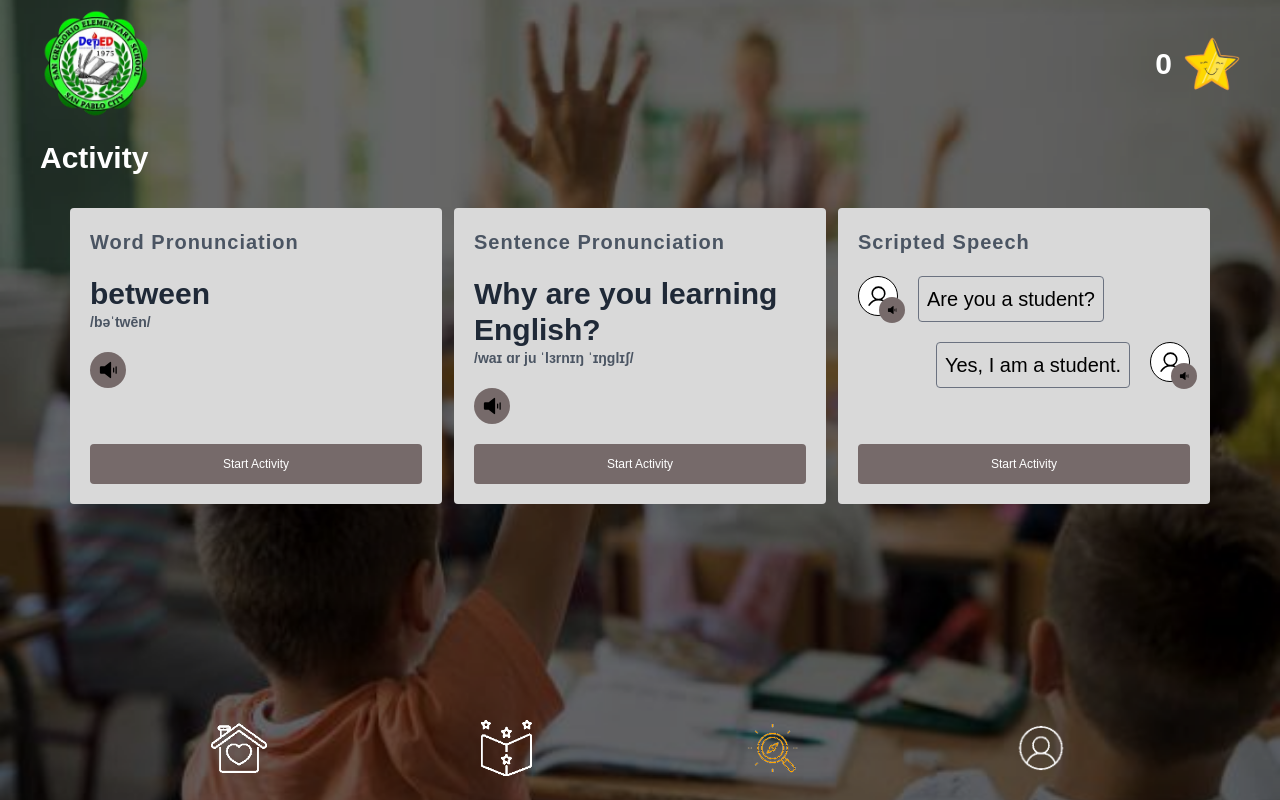
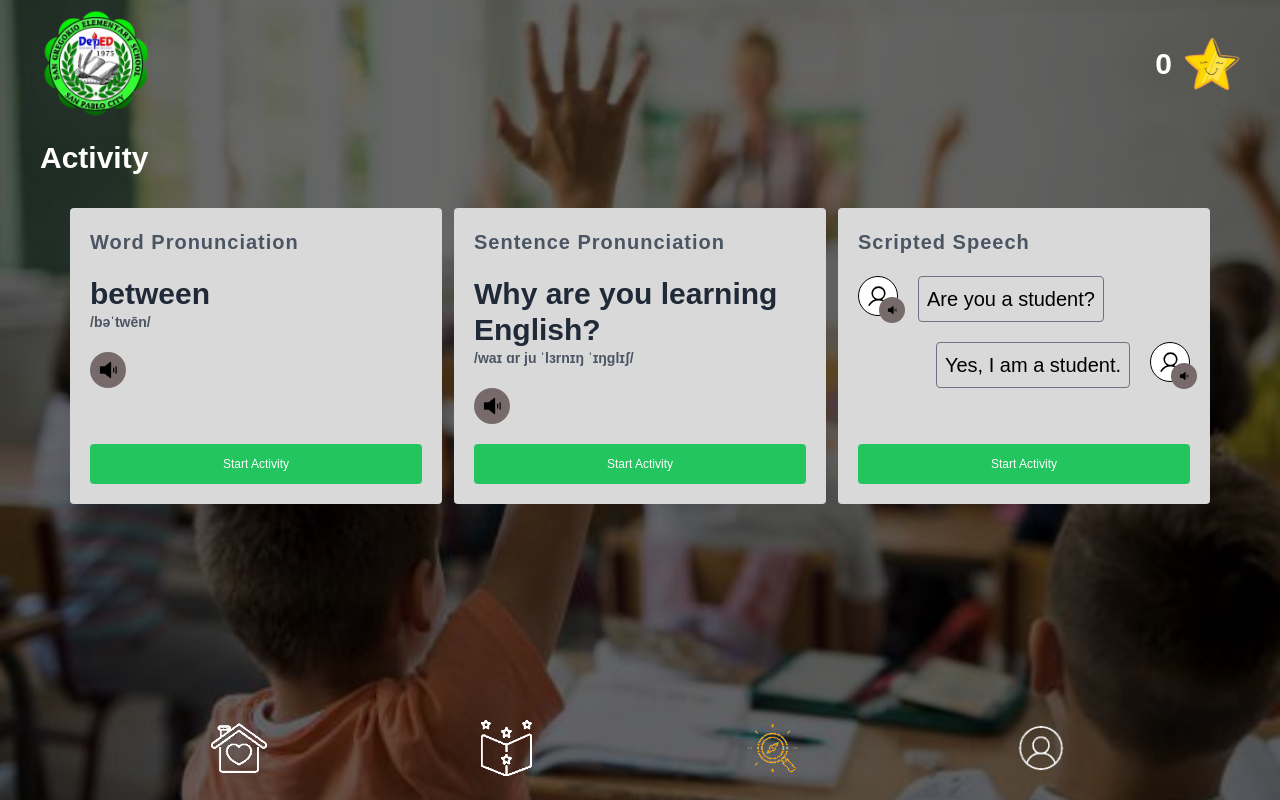
Before and after one commit to JohnAlbertRanada/happykids, a Next.js app: page /activity in a window 1280 px wide. Built offline with nearby package versions, Linux system fonts and the light colour scheme; no server answers; the database is empty; a web font is replaced by a local one.

Commit message:
updated color

```diff
--- a/app/activity/page.js
+++ b/app/activity/page.js
@@ -66,7 +66,7 @@ export default function Activity() {
           <button className="p-2 rounded-full bg-[#766A6A] w-fit h-fit mb-5" onClick={() => playAudio("between")}>
             <PiSpeakerSimpleHighFill size="20" />
           </button>
-          <button onClick={() => router.push("/activity/word_pronunciation")} className="bg-[#766A6A] text-white h-10 px-5 mt-auto rounded">
+          <button onClick={() => router.push("/activity/word_pronunciation")} className="bg-green-500 text-white h-10 px-5 mt-auto rounded">
             Start Activity
           </button>
         </div>
@@ -83,7 +83,7 @@ export default function Activity() {
           <button className="p-2 rounded-full bg-[#766A6A] w-fit h-fit mb-5" onClick={() => playAudio("Why are you learning English?")}>
             <PiSpeakerSimpleHighFill size="20" />
           </button>
-          <button onClick={() => router.push("/activity/sentence_pronunciation")} className="bg-[#766A6A] text-white h-10 px-5 mt-auto rounded">
+          <button onClick={() => router.push("/activity/sentence_pronunciation")} className="bg-green-500 text-white h-10 px-5 mt-auto rounded">
             Start Activity
           </button>
         </div>
@@ -113,7 +113,7 @@ export default function Activity() {
               </button>
             </div>
           </div>
-          <button className="bg-[#766A6A] text-white h-10 px-5 mt-auto rounded" onClick={() => router.push("/activity/scripted_speech")}>
+          <button className="bg-green-500 text-white h-10 px-5 mt-auto rounded" onClick={() => router.push("/activity/scripted_speech")}>
             Start Activity
           </button>
         </div>
--- a/app/library/page.js
+++ b/app/library/page.js
@@ -67,7 +67,7 @@ export default function Library() {
           <button className="p-2 rounded-full bg-[#766A6A] w-fit h-fit mb-5" onClick={() => playAudio("mouth")}>
             <PiSpeakerSimpleHighFill size="20" />
           </button>
-          <button onClick={() => router.push("library/vocabulary")} className="bg-[#766A6A] text-white h-10 px-5 rounded mt-auto">
+          <button onClick={() => router.push("library/vocabulary")} className="bg-green-500 text-white h-10 px-5 rounded mt-auto">
             Start Learning
           </button>
         </div>
@@ -84,7 +84,7 @@ export default function Library() {
           <button className="p-2 rounded-full bg-[#766A6A] w-fit h-fit mb-5" onClick={() => playAudio("The bag is color red.")}>
             <PiSpeakerSimpleHighFill size="20" />
           </button>
-          <button className="bg-[#766A6A] text-white h-10 px-5 mt-auto rounded" onClick={() => router.push("library/sentence_practice")}>
+          <button className="bg-green-500 text-white h-10 px-5 mt-auto rounded" onClick={() => router.push("library/sentence_practice")}>
             Start Learning
           </button>
         </div>
@@ -114,7 +114,7 @@ export default function Library() {
               </button>
             </div>
           </div>
-          <button className="bg-[#766A6A] text-white h-10 px-5 mt-auto rounded" onClick={() => router.push('/library/conversation')}>
+          <button className="bg-green-500 text-white h-10 px-5 mt-auto rounded" onClick={() => router.push('/library/conversation')}>
             Start Learning
           </button>
         </div>
--- a/app/page.js
+++ b/app/page.js
@@ -215,7 +215,7 @@ export default function Home() {
                   <div className="text-ellipsis text-gray-500 font-bold sm:text-xl text-base italic overflow-x-hidden whitespace-nowrap">
                     Level {currentVocabulary.level} - {currentVocabulary.word}
                   </div>
-                  <button className="bg-[#766A6A] text-white text-xs h-10 px-5 mt-3 rounded" onClick={() => router.push(`/library/vocabulary/${currentVocabulary.id}`)}>
+                  <button className="bg-green-500 text-white text-xs h-10 px-5 mt-3 rounded" onClick={() => router.push(`/library/vocabulary/${currentVocabulary.id}`)}>
                     Continue Learning
                   </button>
                 </div>
@@ -229,7 +229,7 @@ export default function Home() {
                     Level {currentSentencePractice.level} -{" "}
                     {currentSentencePractice.word}
                   </div>
-                  <button className="bg-[#766A6A] text-white text-xs h-10 px-5 mt-3 rounded"  onClick={() => router.push(`/library/sentence_practice/${currentSentencePractice.id}`)}>
+                  <button className="bg-green-500 text-white text-xs h-10 px-5 mt-3 rounded"  onClick={() => router.push(`/library/sentence_practice/${currentSentencePractice.id}`)}>
                     Continue Learning
                   </button>
                 </div>
@@ -243,7 +243,7 @@ export default function Home() {
                     Level {currentConversation.level} - Conversation{" "}
                     {currentConversation.level}
                   </div>
-                  <button className="bg-[#766A6A] text-white text-xs h-10 px-5 mt-3 rounded"  onClick={() => router.push(`/library/conversation/${currentConversation.id}`)}>
+                  <button className="bg-green-500 text-white text-xs h-10 px-5 mt-3 rounded"  onClick={() => router.push(`/library/conversation/${currentConversation.id}`)}>
                     Continue Learning
                   </button>
                 </div>
@@ -259,7 +259,7 @@ export default function Home() {
                     Level {currentWordPronunciation.level} -{" "}
                     {currentWordPronunciation.word}
                   </div>
-                  <button className="bg-[#766A6A] text-white text-xs h-10 px-5 mt-3 rounded"  onClick={() => router.push(`/activity/word_pronunciation/${currentWordPronunciation.id}`)}>
+                  <button className="bg-green-500 text-white text-xs h-10 px-5 mt-3 rounded"  onClick={() => router.push(`/activity/word_pronunciation/${currentWordPronunciation.id}`)}>
                     Continue Activity
                   </button>
                 </div>
@@ -273,7 +273,7 @@ export default function Home() {
                     Level {currentSentencePronunciation.level} -{" "}
                     {currentSentencePronunciation.word}
                   </div>
-                  <button className="bg-[#766A6A] text-white text-xs h-10 px-5 mt-3 rounded"  onClick={() => router.push(`/activity/sentence_pronunciation/${currentSentencePronunciation.id}`)}>
+                  <button className="bg-green-500 text-white text-xs h-10 px-5 mt-3 rounded"  onClick={() => router.push(`/activity/sentence_pronunciation/${currentSentencePronunciation.id}`)}>
                     Continue Activity
                   </button>
                 </div>
@@ -287,7 +287,7 @@ export default function Home() {
                     Level {currentScriptedSpeech.level} - Speech{" "}
                     {currentScriptedSpeech.level}
                   </div>
-                  <button className="bg-[#766A6A] text-white text-xs h-10 px-5 mt-3 rounded"  onClick={() => router.push(`/activity/scripted_speech/${currentScriptedSpeech.id}`)}>
+                  <button className="bg-green-500 text-white text-xs h-10 px-5 mt-3 rounded"  onClick={() => router.push(`/activity/scripted_speech/${currentScriptedSpeech.id}`)}>
                     Continue Activity
                   </button>
                 </div>
```
